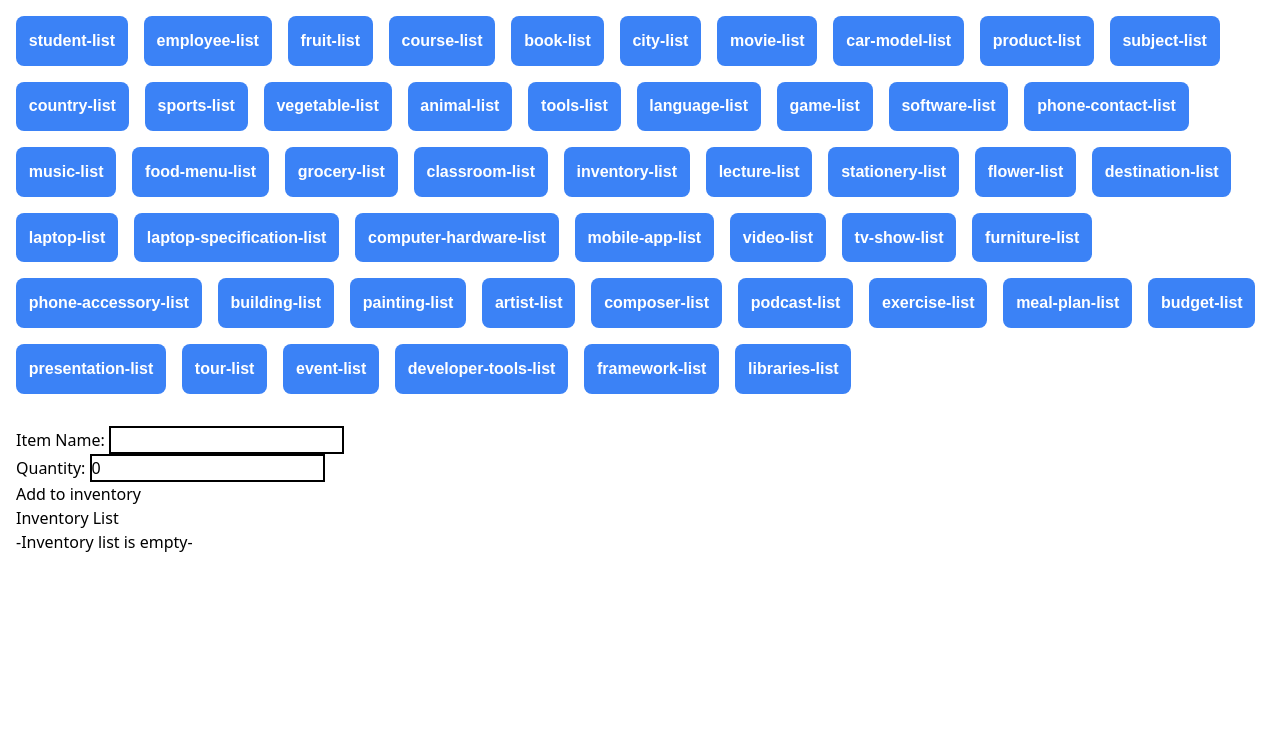
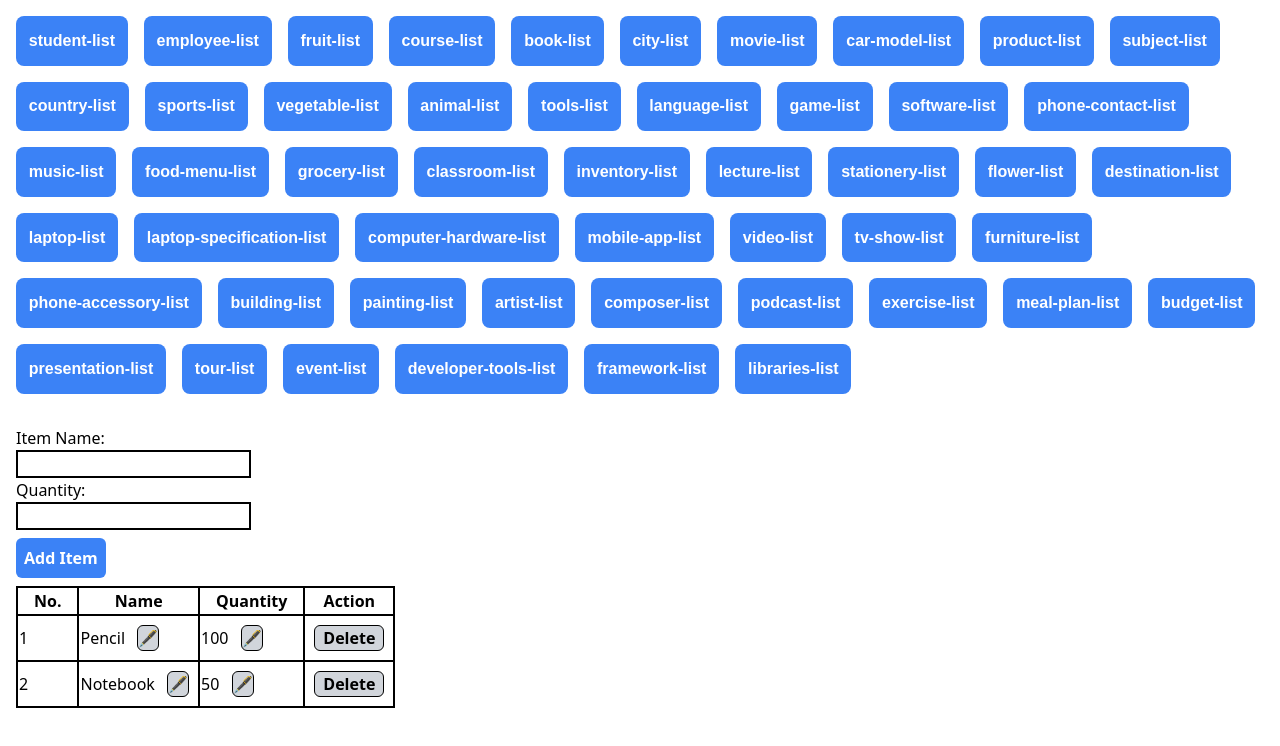
Before and after one commit to devken4u/angular-50-ds-services, an Angular app: page /inventory-list in a window 1280 px wide. Shown: the top 746 px of the page. Built offline with nearby package versions, Linux system fonts and the light colour scheme.

Commit message:
refactor(inventory list component): Updated with services feature

```diff
--- a/src/app/inventory-list/inventory-list.component.html
+++ b/src/app/inventory-list/inventory-list.component.html
@@ -1,26 +1,64 @@
 <main>
   <div>
     <label for="name">Item Name: </label>
+    <br />
     <input type="text" id="name" [(ngModel)]="name" />
     <br />
     <label for="quantity">Quantity: </label>
+    <br />
     <input type="number" id="quantity" [(ngModel)]="quantity" />
     <br />
-    <button (click)="add()">Add to inventory</button>
+    <button
+      class="p-2 my-2 font-bold text-white bg-blue-500 rounded-md active:scale-95"
+      (click)="add()"
+      [disabled]="!name || quantity === null"
+    >
+      Add Item
+    </button>
   </div>
-  <div>
-    <h1>Inventory List</h1>
-    @if( inventoryList.length === 0){
-    <h2>-Inventory list is empty-</h2>
-    }@else{
-    <ol>
-      @for( inventory of inventoryList; track $index){
-      <li [style.marginBottom]="'20px'">
-        Item Name: {{ inventory.name }} <br />
-        Quantity: {{ inventory.quantity }}
-      </li>
+  <table class="border-2 border-black">
+    <thead>
+      <tr>
+        <th class="px-4 border-2 border-black">No.</th>
+        <th class="px-4 border-2 border-black">Name</th>
+        <th class="px-4 border-2 border-black">Quantity</th>
+        <th class="px-4 border-2 border-black">Action</th>
+      </tr>
+    </thead>
+    <tbody>
+      @for (item of inventoryList; track $index) {
+      <tr>
+        <td class="border-2 border-black">{{ $index + 1 }}</td>
+        <td class="border-2 border-black">
+          {{ item.name }}
+          <button
+            (click)="editField($index, 'name', item.name)"
+            class="mx-2 font-bold bg-gray-300 border border-black rounded-md active:scale-95"
+          >
+            🖋
+          </button>
+        </td>
+        <td class="border-2 border-black">
+          {{ item.quantity }}
+          <button
+            (click)="editField($index, 'quantity', item.quantity)"
+            class="mx-2 font-bold bg-gray-300 border border-black rounded-md active:scale-95"
+          >
+            🖋
+          </button>
+        </td>
+        <td class="border-2 border-black">
+          <div class="py-2">
+            <button
+              (click)="deleteItem($index)"
+              class="px-2 mx-2 font-bold bg-gray-300 border border-black rounded-md active:scale-95"
+            >
+              Delete
+            </button>
+          </div>
+        </td>
+      </tr>
       }
-    </ol>
-    }
-  </div>
+    </tbody>
+  </table>
 </main>
--- a/src/app/inventory-list/inventory-list.component.ts
+++ b/src/app/inventory-list/inventory-list.component.ts
@@ -1,23 +1,51 @@
-import { Component } from '@angular/core';
+import { Component, OnInit } from '@angular/core';
+import { InventoryService } from '../services/inventory.service';
 import { Inventory } from '../types';
 
 @Component({
-  selector: 'app-inventory-list',
+  selector: 'app-inventory',
   templateUrl: './inventory-list.component.html',
   styleUrl: './inventory-list.component.css',
 })
-export class InventoryListComponent {
+export class InventoryListComponent implements OnInit {
   inventoryList: Inventory[] = [];
+  name: string = '';
+  quantity: number | null = null;
 
-  name: string = '';
-  quantity: number = 0;
+  constructor(private inventoryService: InventoryService) {}
 
-  add() {
-    this.inventoryList.push({
-      name: this.name,
-      quantity: this.quantity,
-    });
-    this.name = '';
-    this.quantity = 0;
+  ngOnInit(): void {
+    this.inventoryList = this.inventoryService.getInventoryList();
+  }
+
+  add(): void {
+    if (this.name && this.quantity !== null) {
+      this.inventoryService.addInventoryItem({
+        name: this.name,
+        quantity: this.quantity,
+      });
+
+      this.name = '';
+      this.quantity = null;
+    }
+  }
+
+  deleteItem(index: number): void {
+    this.inventoryService.deleteInventoryItem(index);
+  }
+
+  editField(index: number, fieldName: keyof Inventory, currentValue: any) {
+    const value = prompt(`Edit ${fieldName}`, currentValue);
+    if (value !== null) {
+      const tempItem = {
+        ...this.inventoryList[index],
+        [fieldName]: fieldName === 'quantity' ? parseInt(value) : value,
+      };
+      this.update(index, tempItem);
+    }
+  }
+
+  update(index: number, item: Inventory): void {
+    this.inventoryService.editInventoryItem(index, item);
   }
 }
--- /dev/null
+++ b/src/app/services/inventory.service.ts
@@ -0,0 +1,34 @@
+import { Injectable } from '@angular/core';
+import { Inventory } from '../types';
+
+@Injectable({
+  providedIn: 'root',
+})
+export class InventoryService {
+  private inventoryList: Inventory[] = [
+    {
+      name: 'Pencil',
+      quantity: 100,
+    },
+    {
+      name: 'Notebook',
+      quantity: 50,
+    },
+  ];
+
+  getInventoryList() {
+    return this.inventoryList;
+  }
+
+  addInventoryItem(item: Inventory): void {
+    this.inventoryList.push(item);
+  }
+
+  deleteInventoryItem(index: number): void {
+    this.inventoryList.splice(index, 1);
+  }
+
+  editInventoryItem(index: number, newItem: Inventory) {
+    this.inventoryList[index] = newItem;
+  }
+}
```
Also changed, not shown: 1 other file (tests, documents, lock files or other folders).
